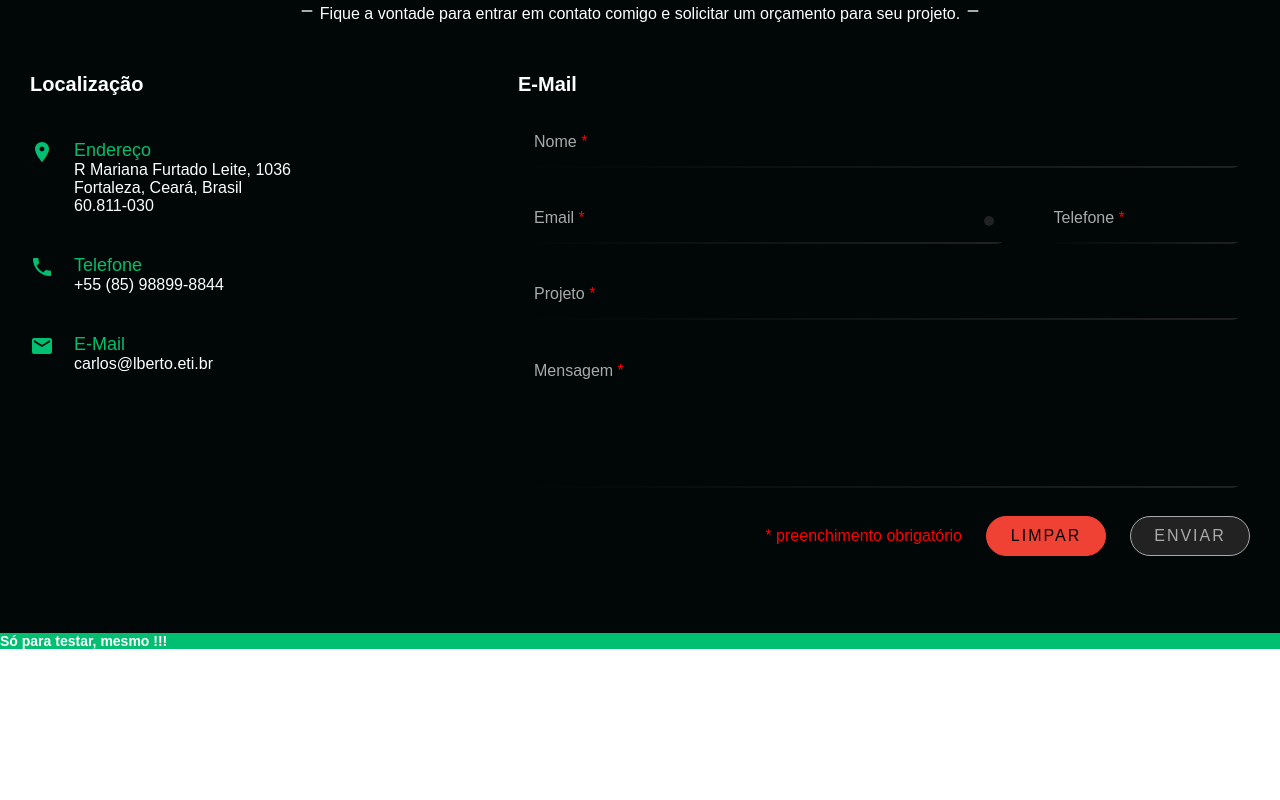
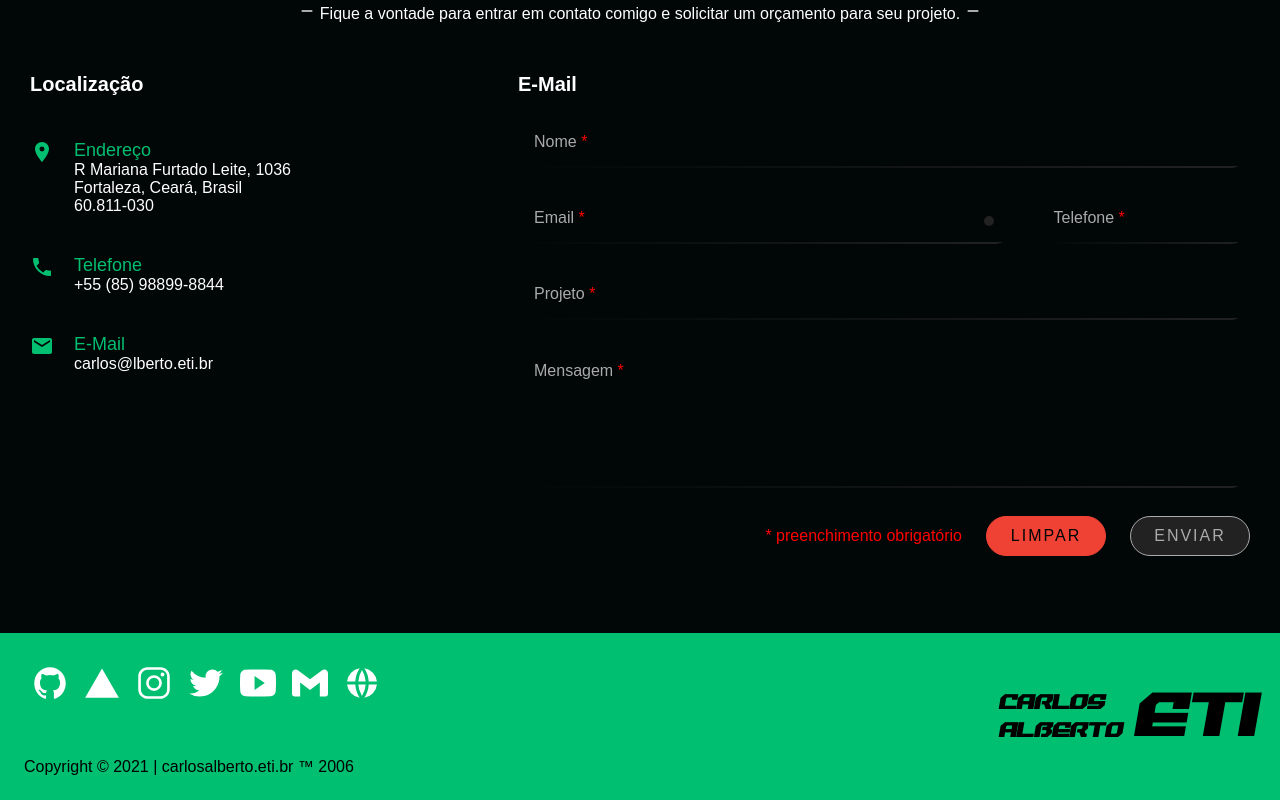
Before and after one commit to calbertofilho/carlosalberto.eti, a React (Create React App) app: page / in a window 1280 px wide. Shown: the part 3367-4167 px from the top of the page. Before the commit the page ends 4016 px from the top, so only its background shows below. Built offline with nearby package versions, Linux system fonts and the light colour scheme; the HTML template or start-up script is replaced by a standard one; what webfontloader would draw is missing.

Commit message:
Update FootNote, writing homepage footer content

```diff
--- a/src/components/HomePage/FootNote/elements.js
+++ b/src/components/HomePage/FootNote/elements.js
@@ -1,11 +1,89 @@
-import styled from "styled-components";
+import styled from 'styled-components';
+import { IoLogoGithub, IoLogoVercel, IoLogoInstagram, IoLogoTwitter, IoLogoYoutube } from 'react-icons/io5';
+import { SiGmail } from 'react-icons/si';
+import { RiGlobalFill } from "react-icons/ri";
+import { Link as LinkScroll } from 'react-scroll';
 
 export const Content = styled.div`
+  background: #01bf71;
+  display: flex;
+  align-items: center;
+  justify-content: center;
   z-index: 1;
-  background: #01bf71;
 `;
 
-export const Heading = styled.h1`
+export const InfoWrap = styled.div`
+  height: 100%;
+  width: 50%;
+  padding: 24px;
+  align-self: flex-end;
+`;
+
+export const SocialMedia = styled.div`
+  align-self: flex-start;
   color: #fff;
-  font-size: 14px;
+  margin-bottom: 40px;
+  font-size: 36px;
 `;
+
+export const Github = styled(IoLogoGithub)`
+  margin: 8px;
+`;
+
+export const Vercel = styled(IoLogoVercel)`
+  margin: 8px;
+`;
+
+export const Instagram = styled(IoLogoInstagram)`
+  margin: 8px;
+`;
+
+export const Twitter = styled(IoLogoTwitter)`
+  margin: 8px;
+`;
+
+export const Youtube = styled(IoLogoYoutube)`
+  margin: 8px;
+`;
+
+export const Gmail = styled(SiGmail)`
+  margin: 8px;
+`;
+
+export const Site = styled(RiGlobalFill)`
+  margin: 8px;
+`;
+
+export const Paragraph = styled.p`
+  color: #000;
+  font-size: 16px;
+`;
+
+export const LogoWrap = styled.div`
+  height: 100%;
+  width: 50%;
+  display: flex;
+  align-items: center;
+  justify-content: right;
+`;
+
+export const Logo = styled(LinkScroll)`
+  cursor: pointer;
+  color: #000;
+  font-size: 1.5rem;
+  display: flex;
+  align-items: center;
+  padding: 24px;
+  white-space: nowrap;
+  font-family: 'Reality Hyper TTF', sans-serif;
+  font-weight: bold;
+  text-decoration: none;
+  text-transform: uppercase;
+`;
+
+export const LogoEmphasis = styled.span`
+  font-family: 'Reality Hyper TTF', sans-serif;
+  font-weight: bold;
+  font-size: 4.4rem;
+  margin-left: 12px;
+`;
--- a/src/components/HomePage/FootNote/index.js
+++ b/src/components/HomePage/FootNote/index.js
@@ -1,12 +1,24 @@
 import React from 'react'
-import { Content, Heading } from './elements'
+import { Content, LogoWrap, Logo, LogoEmphasis, InfoWrap, Paragraph, SocialMedia, Github, Vercel, Instagram, Twitter, Youtube, Gmail, Site } from './elements'
 
 const FootNote = () => {
   return (
     <Content>
-      <Heading>
-        Só para testar, mesmo !!!
-      </Heading>
+      <InfoWrap>
+        <SocialMedia>
+          <Github />
+          <Vercel />
+          <Instagram />
+          <Twitter />
+          <Youtube />
+          <Gmail />
+          <Site />
+        </SocialMedia>
+        <Paragraph>Copyright &copy; { (new Date().getFullYear()) }  |  carlosalberto.eti.br &trade; 2006</Paragraph>
+      </InfoWrap>
+      <LogoWrap>
+        <Logo to='home' className='home'>Carlos<br />Alberto<LogoEmphasis>ETI</LogoEmphasis></Logo>
+      </LogoWrap>
     </Content>
   )
 }
```
